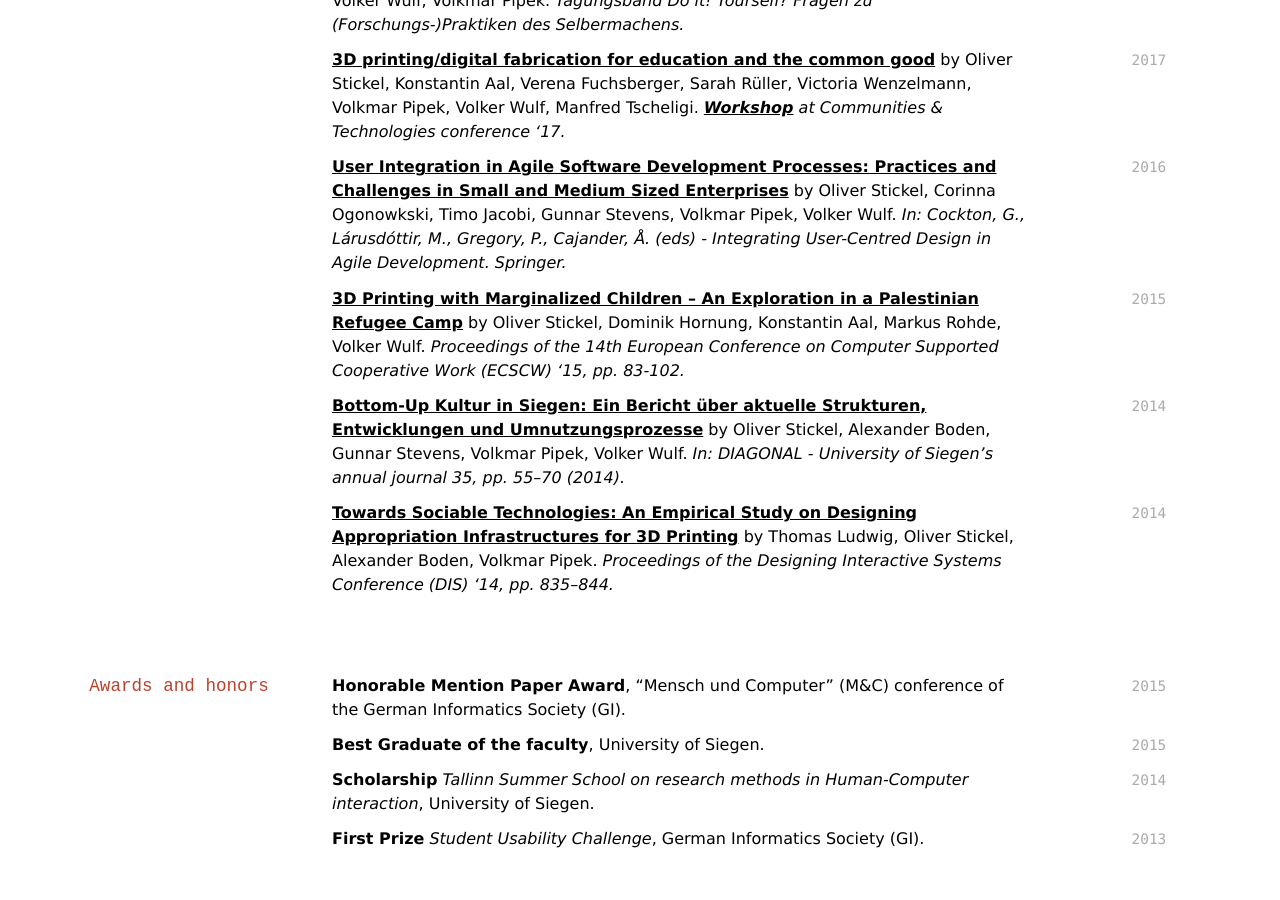
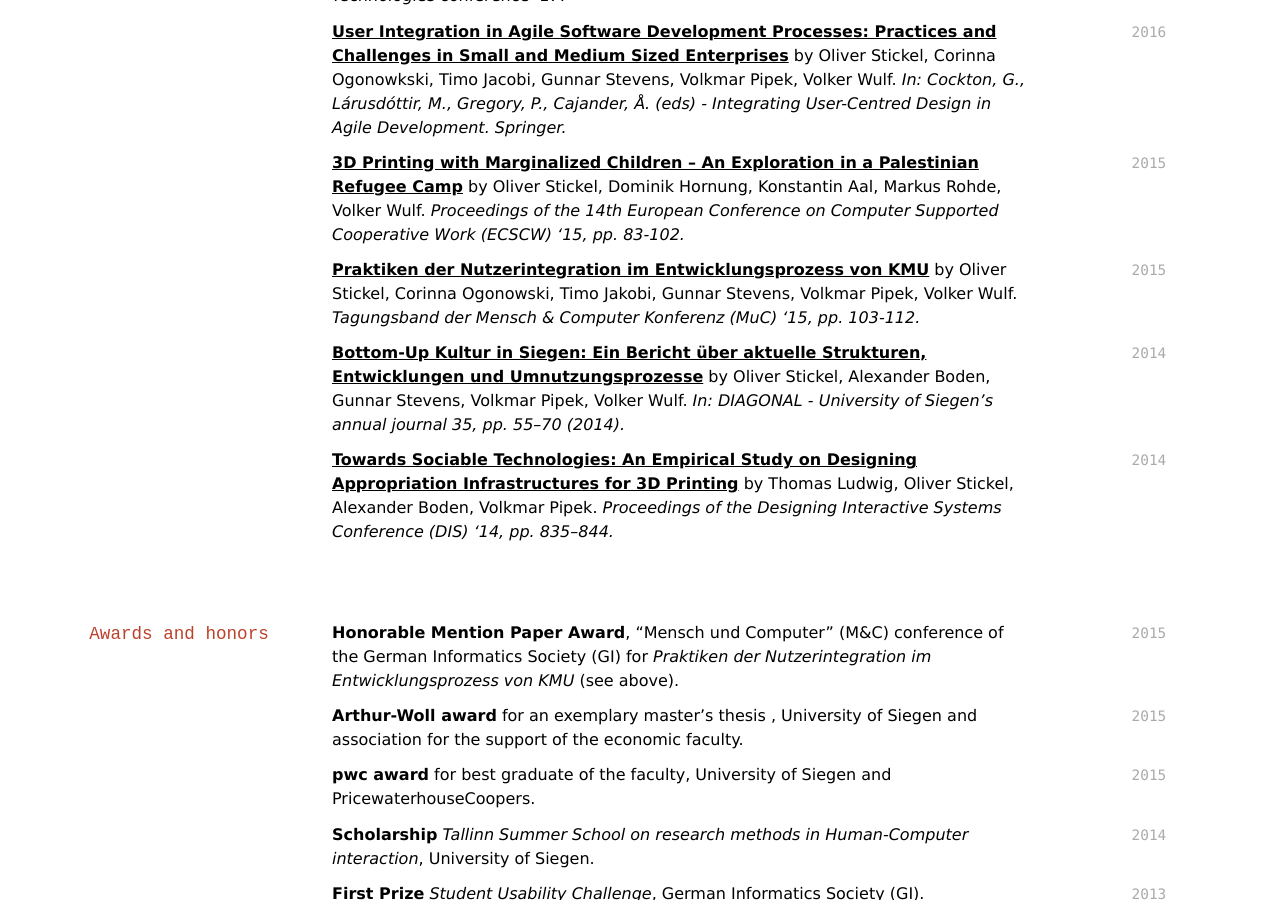
Before and after one commit to oliverstickel/oliverstickel.github.io, a Jekyll site: the page built from index.md, in a window 1280 px wide and 900 px high, scrolled down 4682 px. Built offline with Jekyll 4.4.1, drawn with Linux system fonts in a browser that asks for light colours; nearby versions of some CDN libraries; a style sheet for code colours, icons or effects is not loaded; some of the changed text lies outside the part shown.

Commit message:
Update index.md

```diff
--- a/index.md
+++ b/index.md
@@ -156,6 +150,9 @@ I enjoy camping, water, (working on) motorbikes, cooking and books.
 `2015`
 [**3D Printing with Marginalized Children – An Exploration in a Palestinian Refugee Camp**](files/10.1007-978-3-319-20499-4.pdf) by Oliver Stickel, Dominik Hornung, Konstantin Aal, Markus Rohde, Volker Wulf. *Proceedings of the 14th European Conference on Computer Supported Cooperative Work (ECSCW) '15, pp. 83-102.*
 
+`2015`
+[**Praktiken der Nutzerintegration im Entwicklungsprozess von KMU**](files/10.1515-9783110443929-012.pdf) by Oliver Stickel, Corinna Ogonowski, Timo Jakobi, Gunnar Stevens, Volkmar Pipek, Volker Wulf. *Tagungsband der Mensch & Computer Konferenz (MuC) '15, pp. 103-112.*
+
 `2014`
 [**Bottom-Up Kultur in Siegen: Ein Bericht über aktuelle Strukturen, Entwicklungen und Umnutzungsprozesse**](files/10.14220-digo.2014.35.1.55.pdf) by Oliver Stickel, Alexander Boden, Gunnar Stevens, Volkmar Pipek, Volker Wulf. *In: DIAGONAL - University of Siegen's annual journal 35, pp. 55–70 (2014).*
 
@@ -165,10 +162,13 @@ I enjoy camping, water, (working on) motorbikes, cooking and books.
 ## Awards and honors
 
 `2015`
-**Honorable Mention Paper Award**, "Mensch und Computer" (M&C) conference of the German Informatics Society (GI).
+**Honorable Mention Paper Award**, "Mensch und Computer" (M&C) conference of the German Informatics Society (GI) for *Praktiken der Nutzerintegration im Entwicklungsprozess von KMU* (see above).
 
 `2015`
-**Best Graduate of the faculty**, University of Siegen.
+**Arthur-Woll award** for an exemplary master's thesis , University of Siegen and association for the support of the economic faculty.
+
+`2015`
+**pwc award** for best graduate of the faculty, University of Siegen and PricewaterhouseCoopers.
 
 `2014`
 **Scholarship** *Tallinn Summer School on research methods in Human-Computer interaction*, University of Siegen.
```
Also changed, not shown: other parts of index.md (+2 -8 lines).
